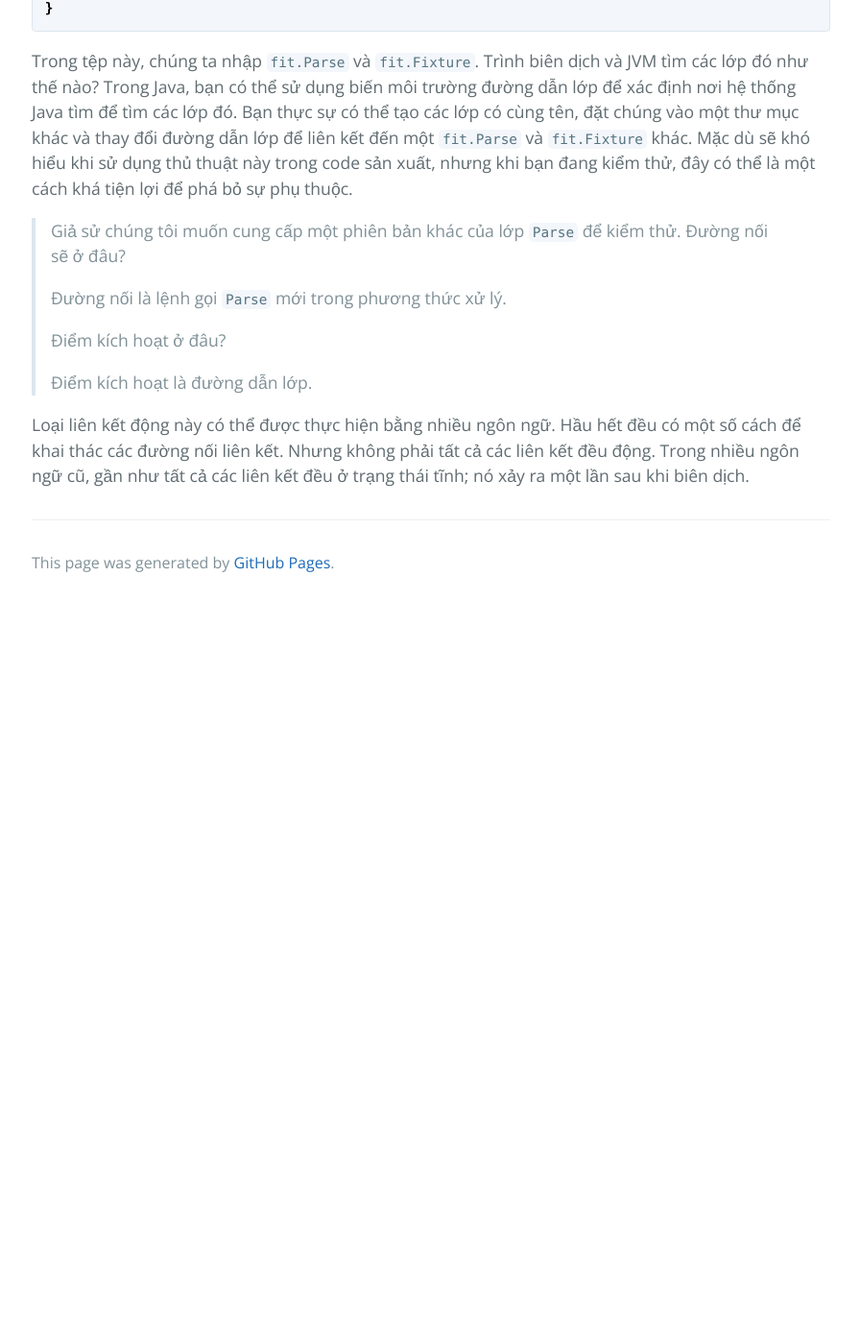
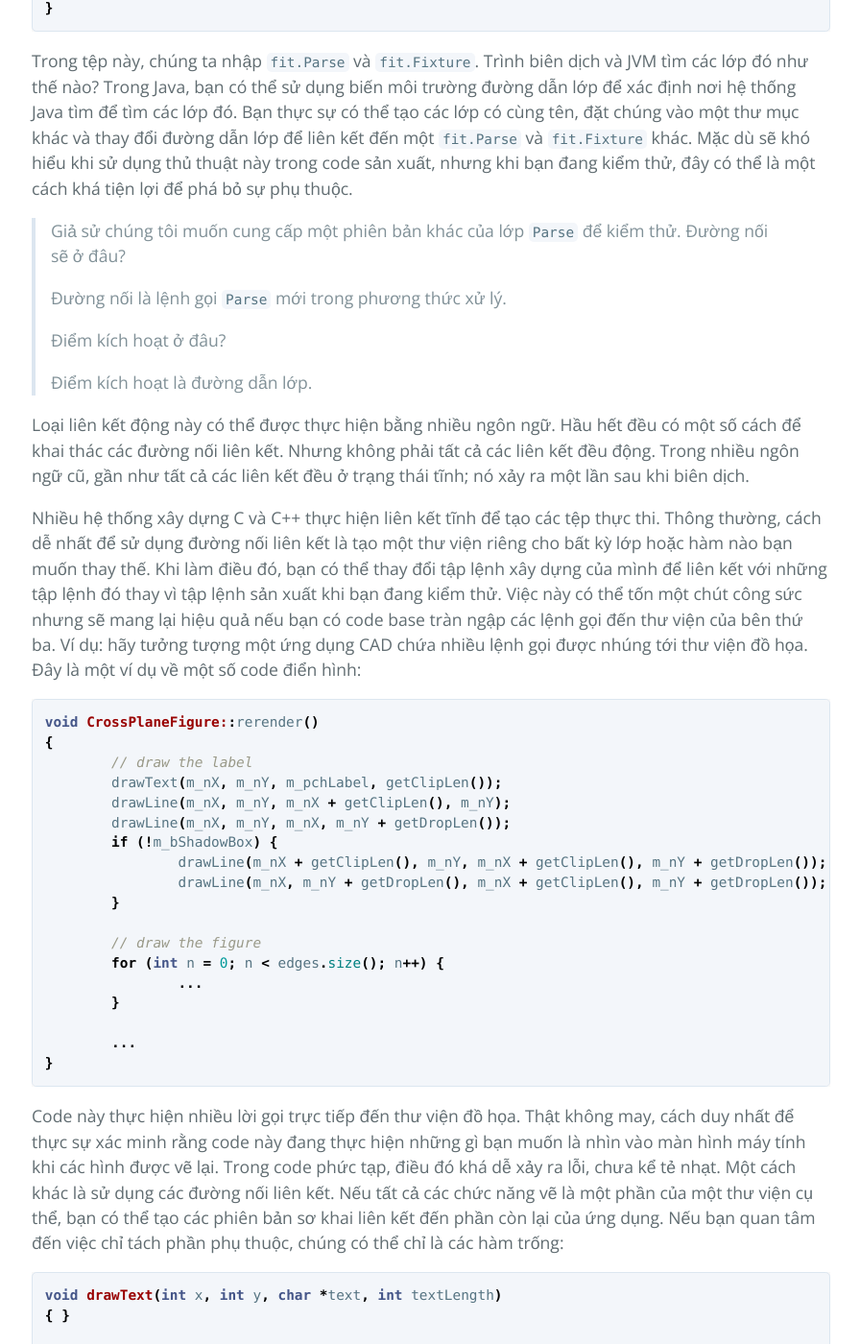
Before and after one commit to HaiBV/haibv.github.io, a Jekyll site: the page built from working-effectively-with-legacy-code/chapter-4-the-seam-model.md, in a window 1280 px wide and 1400 px high, scrolled down 8378 px. Shown: the whole window at 96% size, without its empty margins (191-1087 px from the left). Built offline with Jekyll 4.4.1, drawn with Linux system fonts in a browser that asks for light colours; our own code applies the rules of GitHub Pages for plain Markdown files; before the commit the page ends 9008 px from its top, so only the background shows below that; some of the changed text lies outside the part shown.

Commit message:
Book - Working Efectively with Legacy Code - P1 - C4

````diff
--- a/working-effectively-with-legacy-code/chapter-4-the-seam-model.md
+++ b/working-effectively-with-legacy-code/chapter-4-the-seam-model.md
@@ -286,3 +286,87 @@
 > Điểm kích hoạt là đường dẫn lớp.
 
 Loại liên kết động này có thể được thực hiện bằng nhiều ngôn ngữ. Hầu hết đều có một số cách để khai thác các đường nối liên kết. Nhưng không phải tất cả các liên kết đều động. Trong nhiều ngôn ngữ cũ, gần như tất cả các liên kết đều ở trạng thái tĩnh; nó xảy ra một lần sau khi biên dịch.
+
+Nhiều hệ thống xây dựng C và C++ thực hiện liên kết tĩnh để tạo các tệp thực thi. Thông thường, cách dễ nhất để sử dụng đường nối liên kết là tạo một thư viện riêng cho bất kỳ lớp hoặc hàm nào bạn muốn thay thế. Khi làm điều đó, bạn có thể thay đổi tập lệnh xây dựng của mình để liên kết với những tập lệnh đó thay vì tập lệnh sản xuất khi bạn đang kiểm thử. Việc này có thể tốn một chút công sức nhưng sẽ mang lại hiệu quả nếu bạn có code base tràn ngập các lệnh gọi đến thư viện của bên thứ ba. Ví dụ: hãy tưởng tượng một ứng dụng CAD chứa nhiều lệnh gọi được nhúng tới thư viện đồ họa. Đây là một ví dụ về một số code điển hình:
+
+```java
+void CrossPlaneFigure::rerender()
+{
+	// draw the label
+	drawText(m_nX, m_nY, m_pchLabel, getClipLen());
+	drawLine(m_nX, m_nY, m_nX + getClipLen(), m_nY);
+	drawLine(m_nX, m_nY, m_nX, m_nY + getDropLen());
+	if (!m_bShadowBox) {
+		drawLine(m_nX + getClipLen(), m_nY, m_nX + getClipLen(), m_nY + getDropLen());
+		drawLine(m_nX, m_nY + getDropLen(), m_nX + getClipLen(), m_nY + getDropLen());
+	}
+
+	// draw the figure
+	for (int n = 0; n < edges.size(); n++) {
+		...
+	}
+
+	...
+}
+```
+
+Code này thực hiện nhiều lời gọi trực tiếp đến thư viện đồ họa. Thật không may, cách duy nhất để thực sự xác minh rằng code này đang thực hiện những gì bạn muốn là nhìn vào màn hình máy tính khi các hình được vẽ lại. Trong code phức tạp, điều đó khá dễ xảy ra lỗi, chưa kể tẻ nhạt. Một cách khác là sử dụng các đường nối liên kết. Nếu tất cả các chức năng vẽ là một phần của một thư viện cụ thể, bạn có thể tạo các phiên bản sơ khai liên kết đến phần còn lại của ứng dụng. Nếu bạn quan tâm đến việc chỉ tách phần phụ thuộc, chúng có thể chỉ là các hàm trống:
+
+```java
+void drawText(int x, int y, char *text, int textLength)
+{ }
+
+void drawLine(int firstX, int firstY, int secondX, int secondY)
+{ }
+```
+
+Nếu các hàm trả về giá trị, bạn phải trả về một giá trị nào đó. Thông thường, đoạn code cho biết thành công hoặc giá trị mặc định của một loại là một lựa chọn tốt:
+
+```java
+int getStatus()
+{
+	return FLAG_OKAY;
+}
+```
+
+Trường hợp của một thư viện đồ họa hơi không điển hình. Một lý do khiến nó là một ứng cử viên sáng giá cho kỹ thuật này là vì nó gần như là một giao diện "nói" thuần túy. Bạn thực hiện các lệnh gọi đến các chức năng để yêu cầu chúng làm điều gì đó và không yêu cầu trả lại nhiều thông tin. Việc yêu cầu thông tin rất khó vì các giá trị mặc định thường không phải là thứ phù hợp để trả về khi bạn đang cố gắng thực thi code của mình.
+
+Sự tách biệt thường là lý do để sử dụng đường nối liên kết. Bạn cũng có thể làm cảm biến; nó chỉ đòi hỏi một chút công việc. Trong trường hợp thư viện đồ họa mà chúng tôi vừa giả mạo, chúng tôi có thể giới thiệu một số cấu trúc dữ liệu bổ sung để ghi lại cuộc gọi:
+
+```cpp
+std::queue<GraphicsAction> actions;
+
+void drawLine(int firstX, int firstY, int secondX, int secondY)
+{
+	actions.push_back(GraphicsAction(LINE_DRAW, firstX, firstY, secondX, secondY);
+}
+```
+
+Với các cấu trúc dữ liệu này, chúng ta có thể cảm nhận được tác động của một hàm trong kiểm thử:
+
+```cpp
+TEST(simpleRender,Figure)
+{
+	std::string text = "simple";
+	Figure figure(text, 0, 0);
+
+	figure.rerender();
+	LONGS_EQUAL(5, actions.size());
+	GraphicsAction action;
+	action = actions.pop_front();
+	LONGS_EQUAL(LABEL_DRAW, action.type);
+
+	action = actions.pop_front();
+	LONGS_EQUAL(0, action.firstX);
+	LONGS_EQUAL(0, action.firstY);
+	LONGS_EQUAL(text.size(), action.secondX);
+}
+```
+
+Các sơ đồ mà chúng ta có thể sử dụng để cảm nhận các hiệu ứng có thể khá phức tạp, nhưng tốt nhất là nên bắt đầu với một sơ đồ rất đơn giản và chỉ cho phép nó phức tạp đến mức cần thiết để giải quyết các nhu cầu cảm biến hiện tại.
+
+Điểm kích hoạt đường nối liên kết luôn nằm ngoài văn bản chương trình. Đôi khi nó nằm trong một bản dựng hoặc một tập lệnh triển khai. Điều này làm cho việc sử dụng các đường nối liên kết hơi khó nhận thấy.
+
+> Mẹo sử dụng
+>
+> Nếu bạn sử dụng các đường nối liên kết, hãy đảm bảo rằng sự khác biệt giữa môi trường kiểm thử và môi trường sản xuất là rõ ràng.
````
